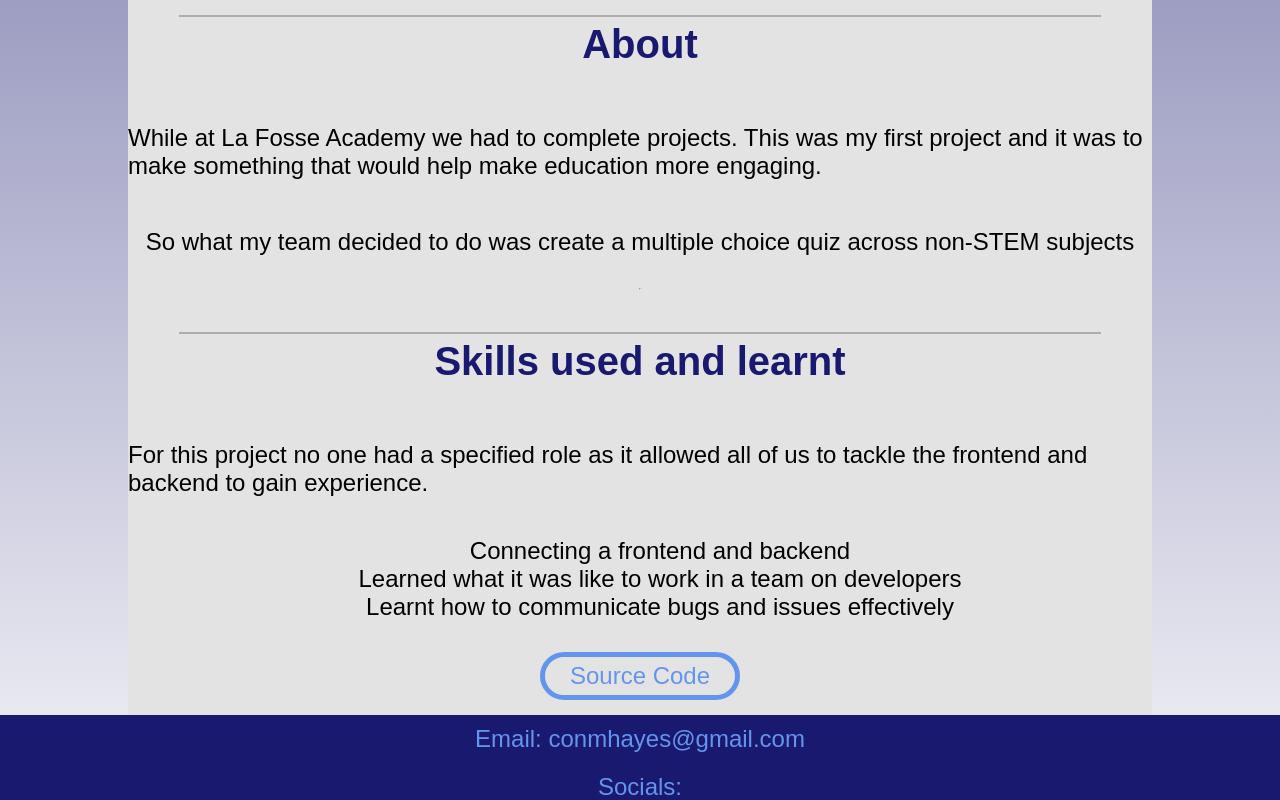
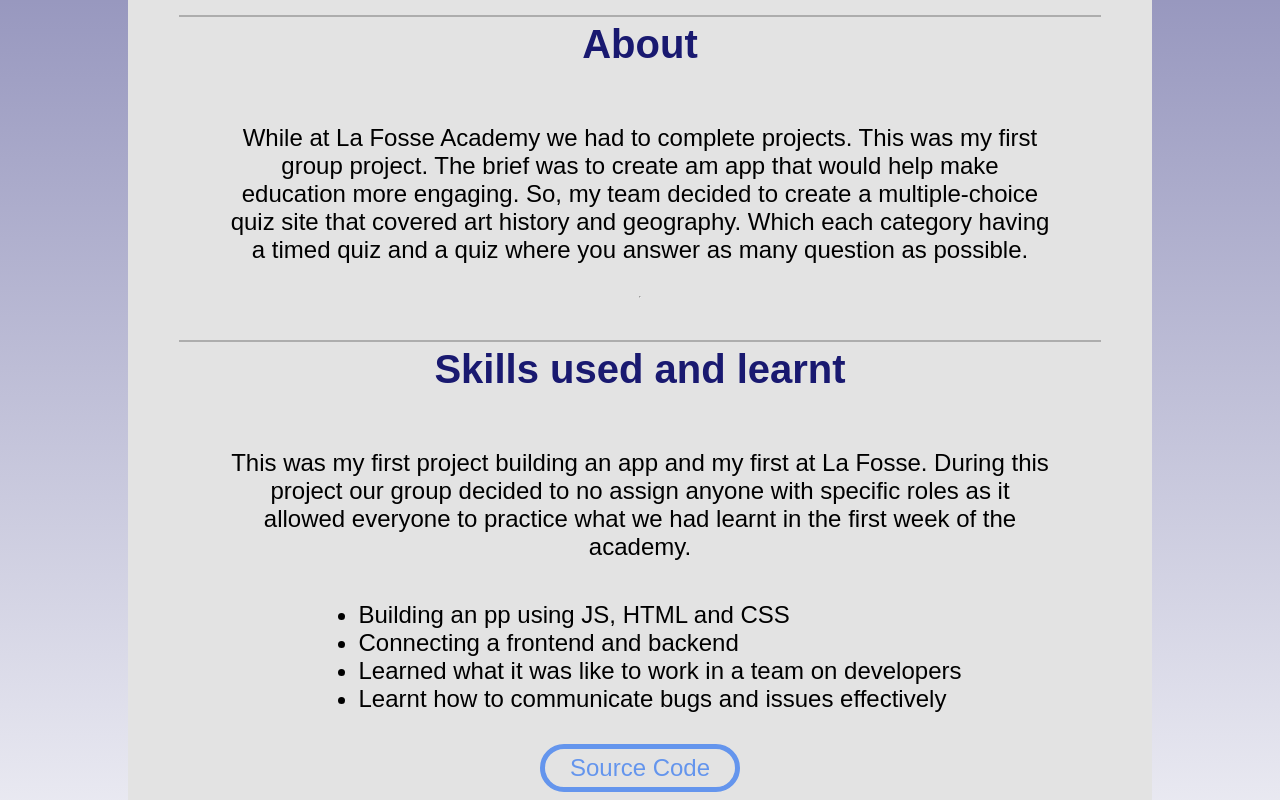
Before and after one commit to ConmHayes/Portfolio, a React (Vite) app: page /Project1 in a window 1280 px wide. Shown: the part 1260-2060 px from the top of the page. Built offline with nearby package versions, Linux system fonts and the light colour scheme.

Commit message:
project 1 ps

```diff
--- a/src/app.css
+++ b/src/app.css
@@ -65,8 +65,22 @@ p {
     display: flex;
     justify-content: center;
     align-items: center;
+    text-align: center;
     font-size: 24px;
+    max-width: 80%;
 }
+
+.techStackList {
+    list-style: none;
+    display: flex;
+    flex-direction: row;
+    justify-content: center;
+    align-items: center;
+    flex-wrap: wrap;
+    margin-left: 10%;
+    margin-right: 10%;
+}
+
 
 li {
     font-size: 24px;
--- a/src/pages/Project1Page/index.jsx
+++ b/src/pages/Project1Page/index.jsx
@@ -27,13 +27,16 @@ function Project1() {
         </ul>
 
         <h2>About</h2>
-        <p>While at La Fosse Academy we had to complete projects. This was my first project and it was to make something that would help make education more engaging.</p>
-        <p>So what my team decided to do was create a multiple choice quiz across non-STEM subjects</p>
+        <p>
+        While at La Fosse Academy we had to complete projects. This was my first group project. The brief was to create am app that would help make education more engaging. So, my team decided to create a multiple-choice quiz site that covered art history and geography. Which each category having a timed quiz and a quiz where you answer as many question as possible.        </p>
 
         <hr />
         <h2>Skills used and learnt</h2>
-        <p>For this project no one had a specified role as it allowed all of us to tackle the frontend and backend to gain experience.</p>
+        <p>
+        This was my first project building an app and my first at La Fosse. During this project our group decided to no assign anyone with specific roles as it allowed everyone to practice what we had learnt in the first week of the academy.
+        </p>
         <ul>
+            <li>Building an pp using JS, HTML and CSS</li>
             <li>Connecting a frontend and backend</li>
             <li>Learned what it was like to work in a team on developers</li>
             <li>Learnt how to communicate bugs and issues effectively</li>
--- a/src/pages/Project1Page/project.css
+++ b/src/pages/Project1Page/project.css
@@ -51,16 +51,7 @@
     width: 90%;
     border-top: 2px solid rgba(49, 49, 49, 0.3);
 }
-.p1 ul {
-    list-style: none;
-    display: flex;
-    flex-direction: row;
-    justify-content: center;
-    align-items: center;
-    flex-wrap: wrap;
-    margin-left: 10%;
-    margin-right: 10%;
-}
+
 .p1 ul img {
     max-width: 150px;
     height: auto;
```
